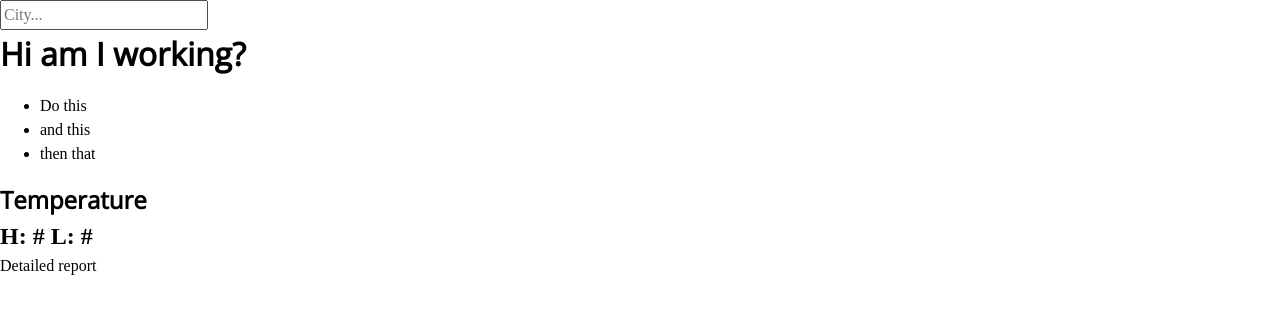
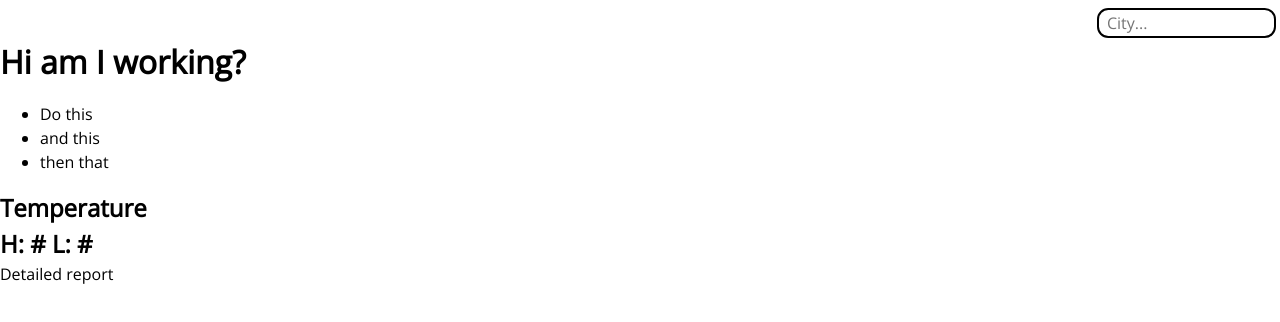
Before and after one commit to MachkrXXIV/dyno-weather-app, a website built with webpack: page src/template.html in a window 1280 px wide. Built offline with nearby package versions, Linux system fonts and the light colour scheme.

Commit message:
Add: basic search-bar styling

```diff
--- a/src/styles/style.scss
+++ b/src/styles/style.scss
@@ -7,9 +7,32 @@
 *::before,
 *::after {
   box-sizing: border-box;
+  font-family: "OpenSans", system-ui, -apple-system, BlinkMacSystemFont,
+    "Segoe UI", Roboto, Oxygen, Ubuntu, Cantarell, "Open Sans", "Helvetica Neue",
+    sans-serif;
 }
 
-h1 {
-  font-family: "OpenSans";
-  // font-family: "Courier New", Courier, monospace;
+input:focus,
+select:focus,
+textarea:focus,
+button:focus {
+  outline: none;
 }
+
+.search-bar {
+  display: flex;
+  justify-content: flex-end;
+  margin-top: 0.5rem;
+  margin-right: 0.25rem;
+
+  &__input {
+    padding-left: 0.5rem;
+    border: 2px solid black;
+    border-bottom: 2px solid black;
+    border-radius: 0.7rem;
+  }
+
+  &__input:focus {
+    color: black;
+  }
+}
--- a/src/template.html
+++ b/src/template.html
@@ -9,7 +9,12 @@
   </head>
   <body>
     <form action="" class="search-bar">
-      <input type="text" class="search-bar__input" placeholder="City..." />
+      <input
+        type="text"
+        class="search-bar__input"
+        placeholder="City..."
+        size="16"
+      />
     </form>
     <div class="report">
       <h1 class="report__headline">Hi am I working?</h1>
```
Also changed, not shown: dist/index.html, 2 other files.
